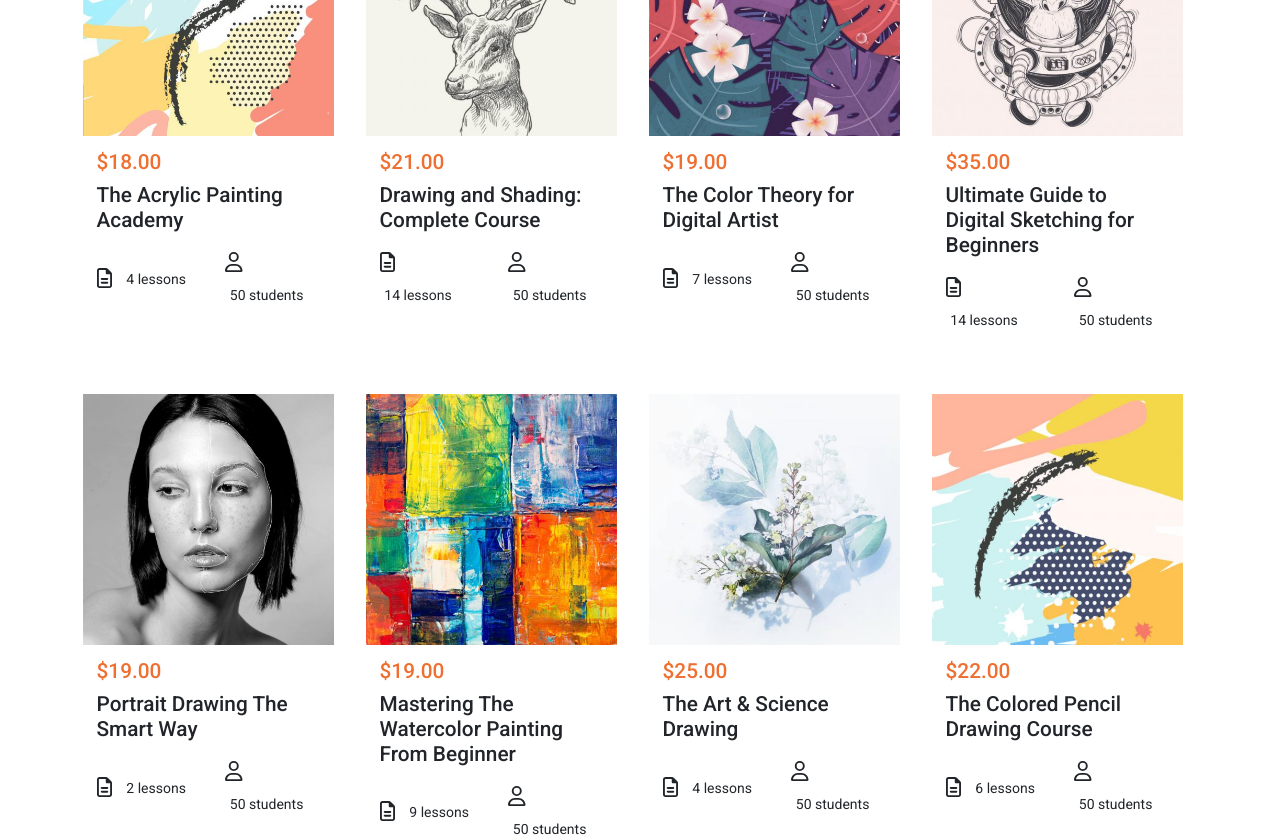
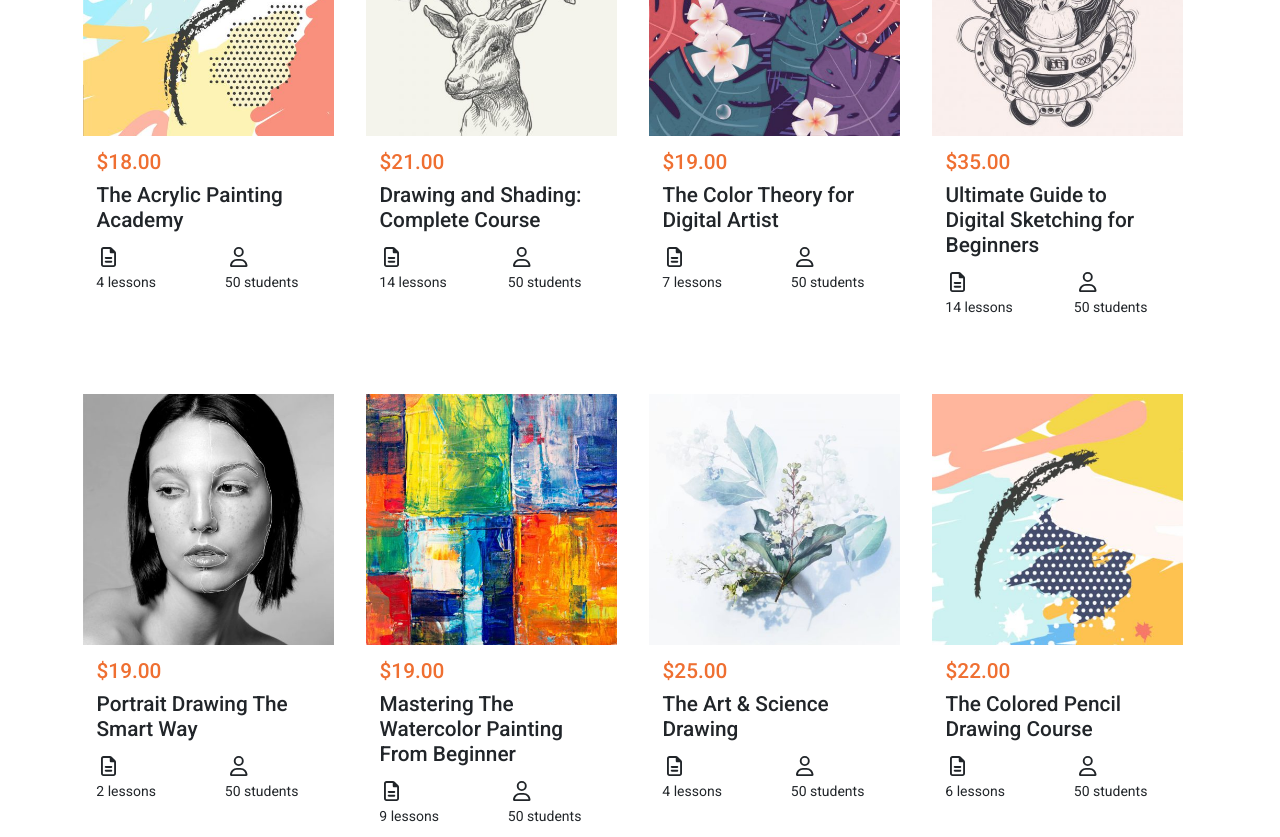
Before and after one commit to FrancescoBonandin/proj-html-vuejs, a Vue app: page / in a window 1280 px wide. Shown: the part 3480-4317 px from the top of the page. Built offline with nearby package versions, Linux system fonts and the light colour scheme.

Commit message:
minor fix

```diff
--- a/src/components/CourseCards.vue
+++ b/src/components/CourseCards.vue
@@ -28,9 +28,9 @@ export default {
             <img :src="getImagePath(singleCourse.image)" class="img-fluid" alt="">
         </div>
 
-        <div class="card-body p-2 align-items-start">
+        <div class="card-body p-0 align-items-start">
 
-            <div class="content-container">
+            <div class="content-container p-2">
 
                 <div class="card-text">
 
@@ -131,13 +131,12 @@ export default {
         .info{
             .col{
 
-                >*{
+                *{
+                    margin-left: 0.3rem;
+                }
+                > div::first-child{
                     display: inline-block;
                     padding: 5px;
-                }
-
-                small{
-                    margin-left: 0.3rem;
                 }
 
             }
```
